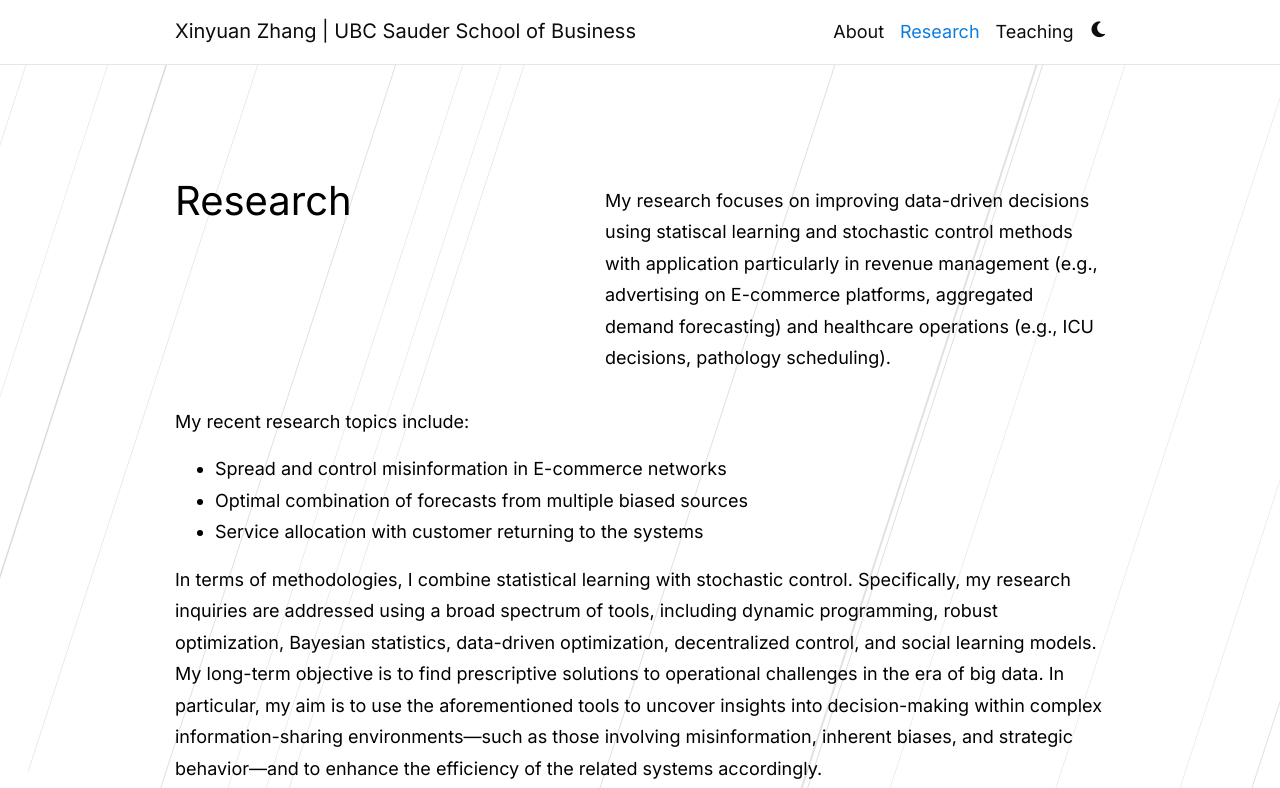
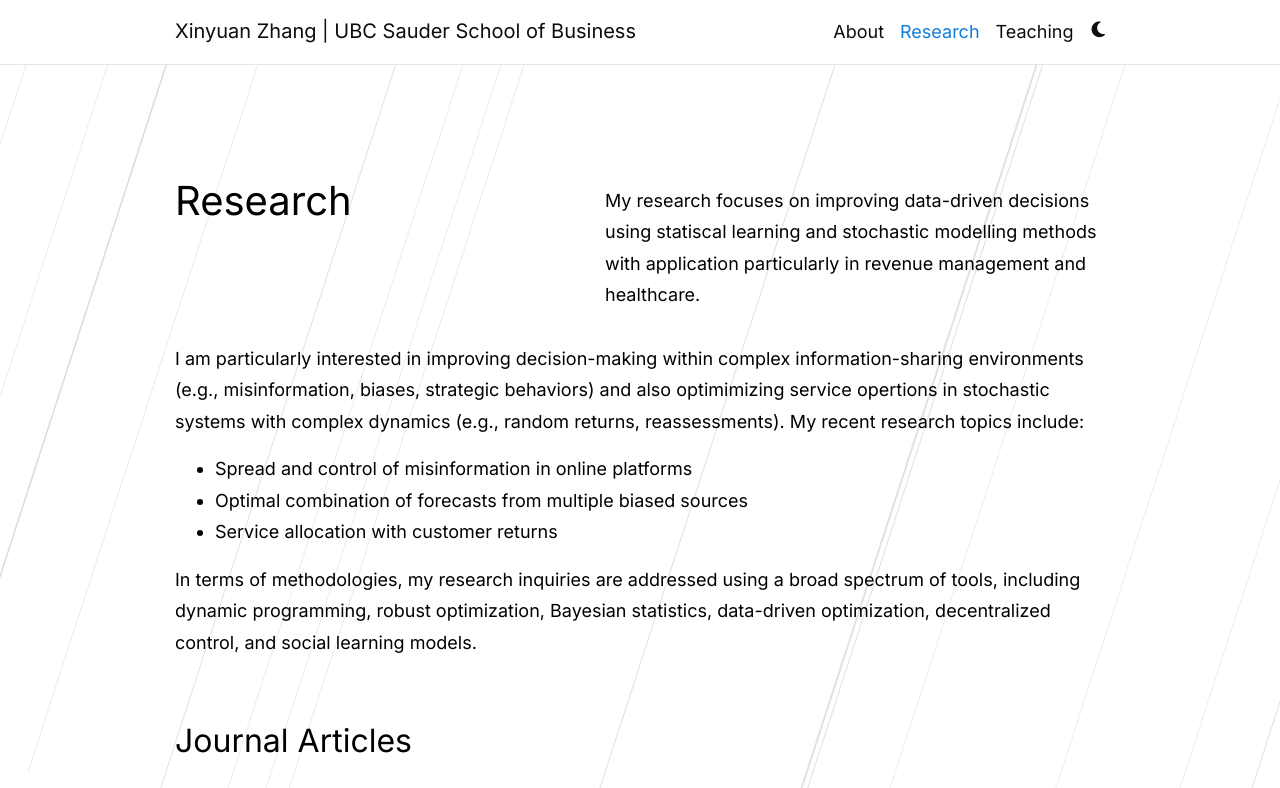
Before and after one commit to xyz2023ca/xyz2023ca.github.io, a Jekyll site: the page built from _pages/publications.md, in a window 1280 px wide and 900 px high, cut to the strip 0-788 px from the top of the window. Built offline with Jekyll 4.4.1, drawn with Linux system fonts in a browser that asks for light colours; comment, search, counter and statistics services are not loaded; a style sheet for code colours, icons or effects is not loaded.

Commit message:
Update publications.md

```diff
--- a/_pages/publications.md
+++ b/_pages/publications.md
@@ -2,18 +2,19 @@
 layout: page
 permalink: /publications/
 title: Research
-description: My research focuses on improving data-driven decisions using statiscal learning and stochastic control methods with application particularly in revenue management (e.g., advertising on E-commerce platforms, aggregated demand forecasting) and healthcare operations (e.g., ICU decisions, pathology scheduling).
+description: My research focuses on improving data-driven decisions using statiscal learning and stochastic modelling methods with application particularly in revenue management and healthcare.
 nav: true
 nav_order: 1
 ---
 <!-- _pages/publications.md -->
-My recent research topics include:
--	Spread and control misinformation in E-commerce networks
--	 Optimal combination of forecasts from multiple biased sources
--	Service allocation with customer returning to the systems
+I am particularly interested in improving decision-making within complex information-sharing environments (e.g., misinformation, biases, strategic behaviors) and also optimimizing service opertions in stochastic systems with complex dynamics (e.g., random returns, reassessments). My recent research topics include:
+
+-	Spread and control of misinformation in online platforms
+-	Optimal combination of forecasts from multiple biased sources
+-	Service allocation with customer returns
 
 
-In terms of methodologies, I combine statistical learning with stochastic control. Specifically, my research inquiries are addressed using a broad spectrum of tools, including dynamic programming, robust optimization, Bayesian statistics, data-driven optimization, decentralized control, and social learning models. My long-term objective is to find prescriptive solutions to operational challenges in the era of big data. In particular, my aim is to use the aforementioned tools to uncover insights into decision-making within complex information-sharing environments—such as those involving misinformation, inherent biases, and strategic behavior—and to enhance the efficiency of the related systems accordingly.
+In terms of methodologies, my research inquiries are addressed using a broad spectrum of tools, including dynamic programming, robust optimization, Bayesian statistics, data-driven optimization, decentralized control, and social learning models.
 
 <h2>Journal Articles</h2>
 
```
